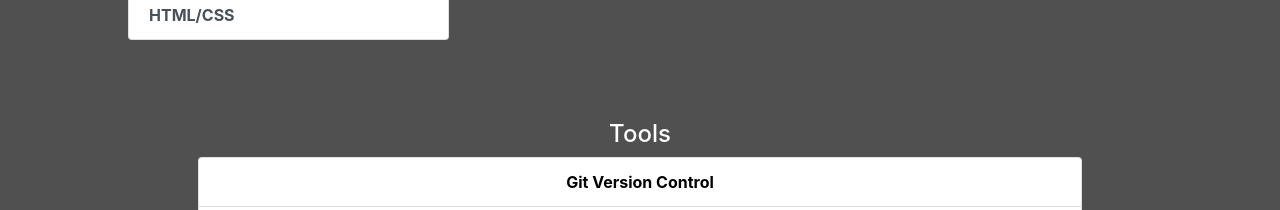
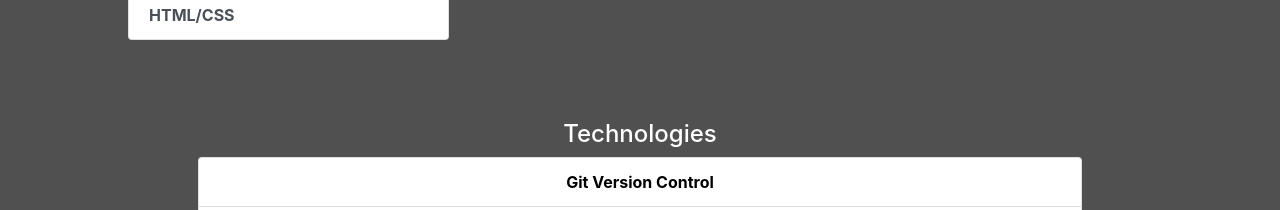
Before and after one commit to GilbertCherrie/GilbertCherrie.github.io, a plain HTML site: page index.html in a window 1280 px wide. Shown: the part 1900-2110 px from the top of the page. Drawn offline with nearby package versions, Linux system fonts and the light colour scheme; a script that the page names is missing.

Commit message:
Update index.html

```diff
--- a/index.html
+++ b/index.html
@@ -154,7 +154,7 @@
     </div>
 
     <div class="container tools">
-        <h3 style="color: white">Tools</h3>
+        <h3 style="color: white">Technologies</h3>
       <ul class="list-group" style="padding-bottom: 2vh;">
         <li class="list-group-item"><b style="color: black;">Git Version Control</b></li>
         <li class="list-group-item"><b style="color: black;">Eclipse IDE</b></li>
```
